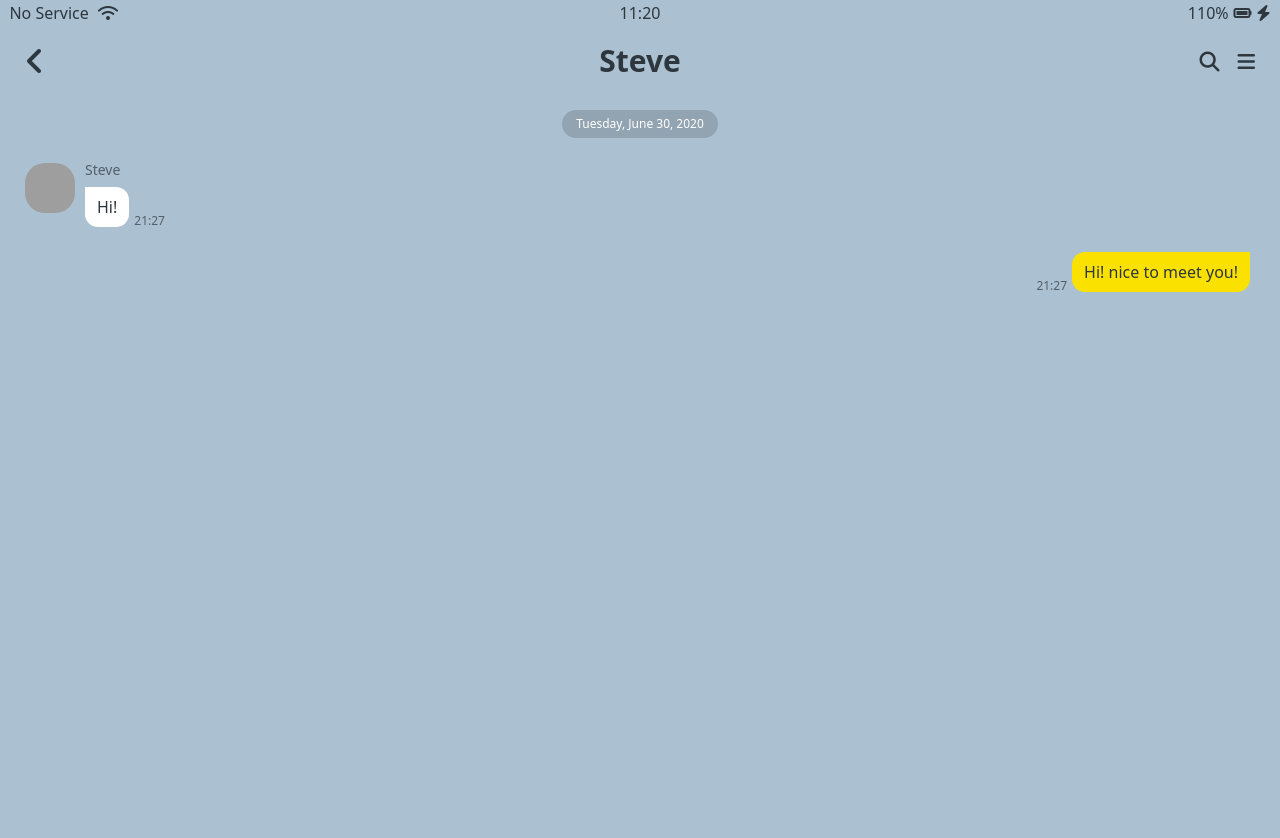
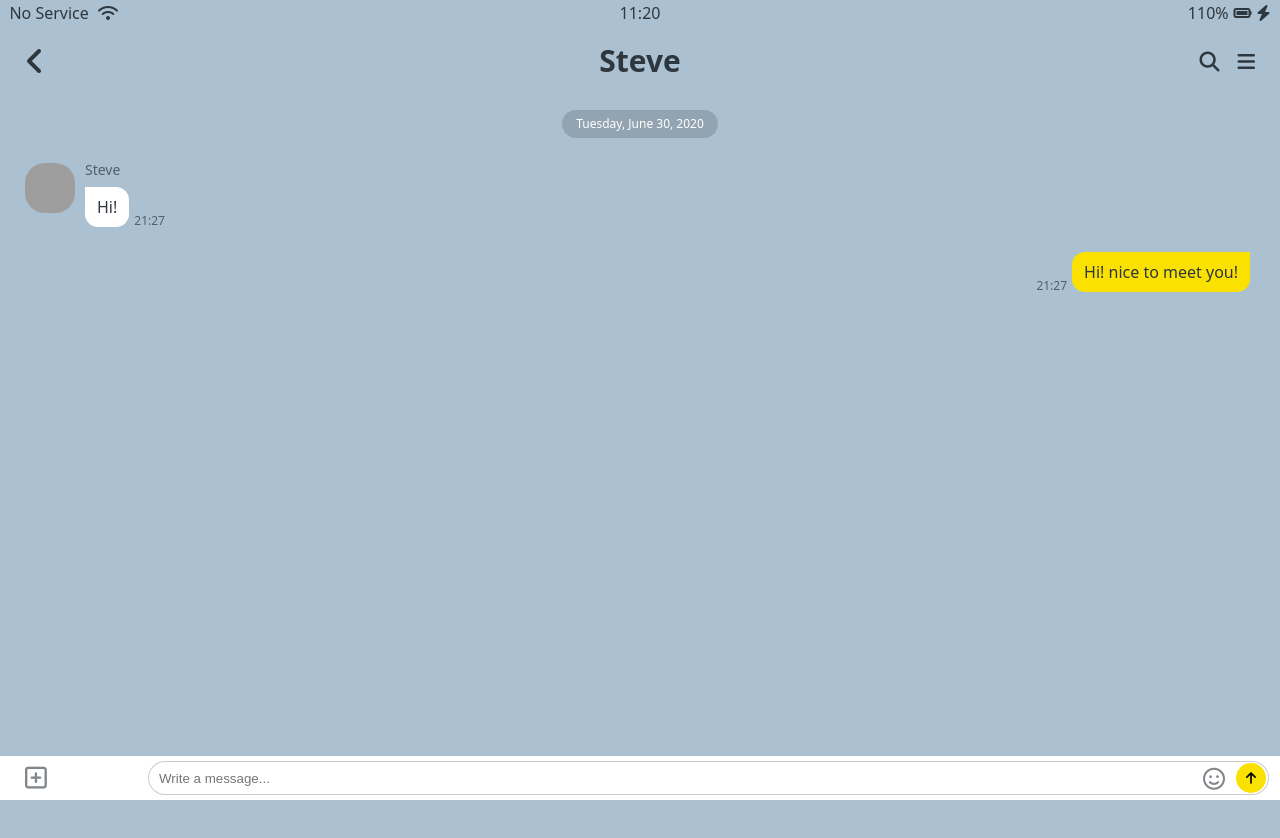
Before and after one commit to nuyggnoes/kokoa-clone-2023, a plain HTML site: page chat.html in a window 1280 px wide. Shown: the top 838 px of the page. Drawn offline with Linux system fonts and the light colour scheme; grey boxes are pictures that could not be loaded.

Commit message:
Added Write Message Input

```diff
--- a/chat.html
+++ b/chat.html
@@ -67,8 +67,20 @@
                 </div>
             </div>
         </div>
+    </main>
 
-    </main>
+    <form class="reply">
+        <div class="reply__column">
+            <i class="fa-regular fa-square-plus fa-lg"></i>
+        </div>
+        <div class="reply__column">
+            <input type="text" placeholder="Write a message...">
+            <i class="fa-regular fa-face-smile"></i>
+            <button>
+                <i class="fa-solid fa-arrow-up"></i>
+            </button>
+        </div>
+    </form>
 
     <script src="js/time.js"></script>
     <script src="https://kit.fontawesome.com/633829def2.js"
--- a/css/screens/chat.css
+++ b/css/screens/chat.css
@@ -82,3 +82,64 @@
 .message-row--own .message__info{
     flex-direction: row-reverse;
 }
+
+.reply{
+    position: fixed;
+    bottom: 0;
+    width: 100%;
+    background-color: white;
+    display: flex;
+    justify-content:space-between;
+    padding: 5px 25px;
+    box-sizing: border-box;
+    align-items: center;
+}
+
+.reply i{
+    opacity: 0.6;
+}
+
+.reply .reply__column:first-child{
+    width: 10%;
+}
+
+.reply .reply__column:first-child{
+    font-size: 20px;
+}
+
+.reply .reply__column:last-child{
+    width: 90%;
+    position: relative;
+}
+
+.reply input{
+    height: 30px;
+    width: 100%;
+    border: var(--main-border);
+    border-radius: 20px;
+    padding-left: 10px;
+}
+.reply__column:last-child > i,
+.reply__column:last-child button{
+    position: absolute;
+    right: -11px;
+    top:2px;
+}
+
+.reply__column:last-child > i{
+    right: 30px;
+    top:7px;
+    font-size: 22px;
+}
+
+.reply__column button{
+    background-color: var(--yellow);
+    border: none;
+    width: 30px;
+    height: 30px;
+    border-radius: 50%;
+}
+
+.reply__column button i{
+    opacity: 1;
+}
```
